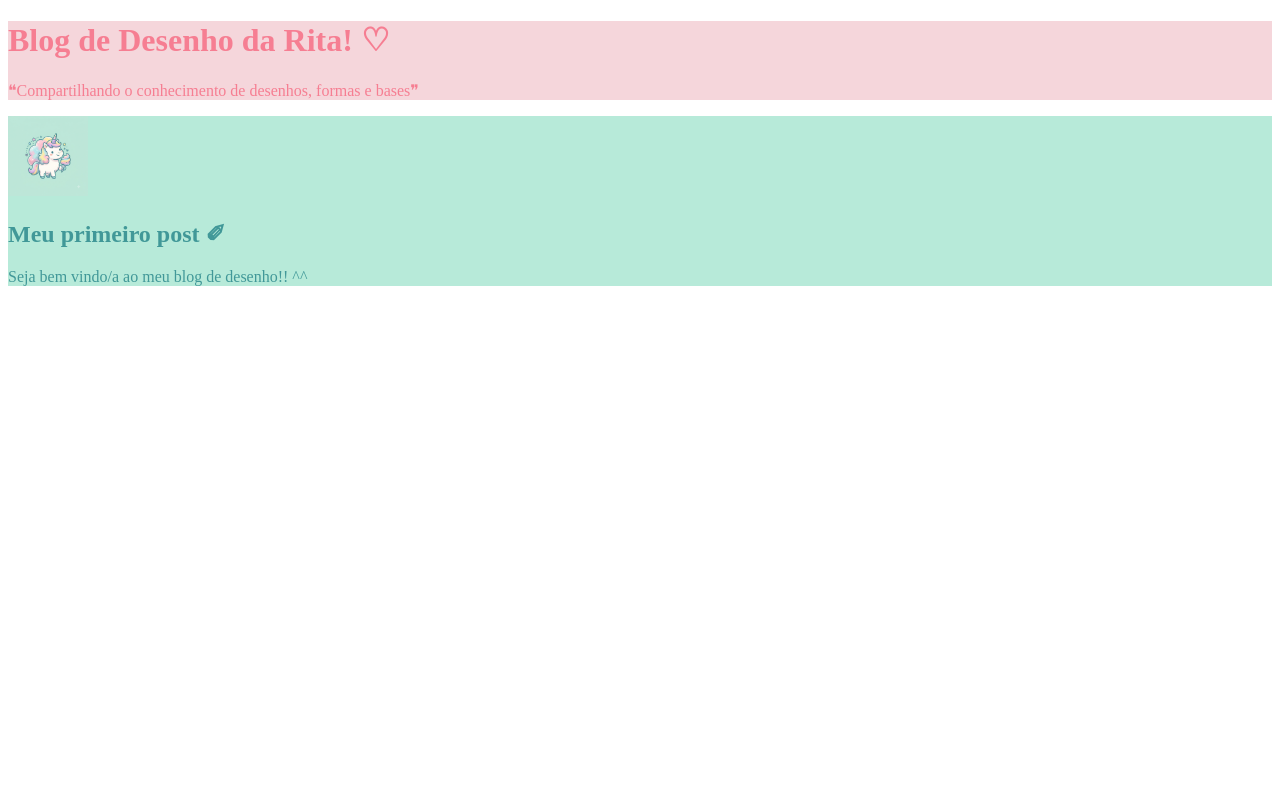
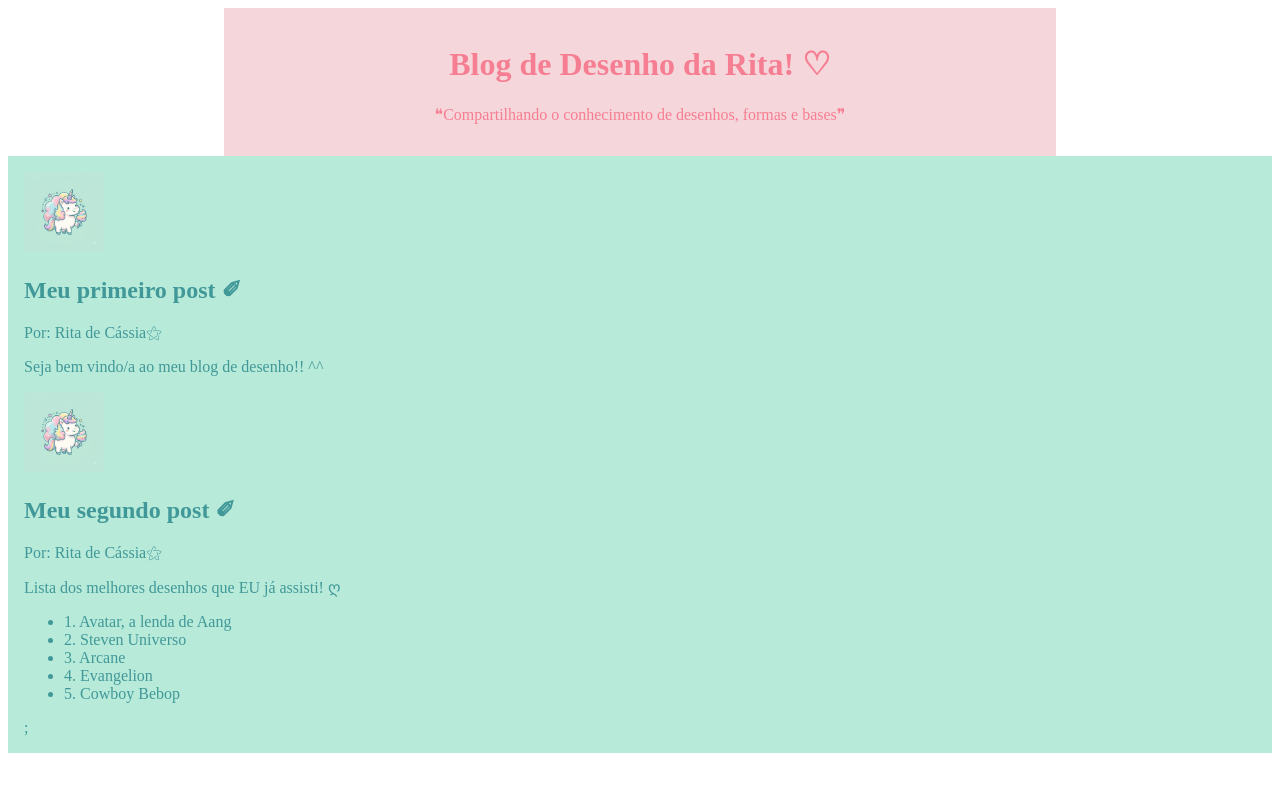
Before and after one commit to ritanogueira-cmd/pagina-web-rita-desenhinho-unicornio, a plain HTML site: page index.html in a window 1280 px wide. Drawn offline with Linux system fonts and the light colour scheme.

Commit message:
Update index.html

```diff
--- a/index.html
+++ b/index.html
@@ -8,10 +8,16 @@
         header{
             background-color: rgb(245, 214, 219);
             color: rgb(246, 126, 146);
+            text-align: center;
+            max-width: 800px;
+            margin: 0 auto;
+            padding: 16px;
         }
         main{
             background-color: rgb(183, 234, 217);
             color: rgb(65, 152, 152);
+            margin: 0 auto;
+            padding: 16px;
         }
         Img{
             width: 80px;
@@ -25,9 +31,26 @@
         <p>❝Compartilhando o conhecimento de desenhos, formas e bases❞</p>
     </header>
     <main>
-        <img src="imagem-blog.png">
-        <h2>Meu primeiro post ✐</h2>
-        <p>Seja bem vindo/a ao meu blog de desenho!! ^^</p>
+        <article>
+                <img src="imagem-blog.png" alt= "únicornio fofo">
+                <h2>Meu primeiro post ✐</h2>
+                <p>Por: Rita de Cássia⚝</p>
+                <p>Seja bem vindo/a ao meu blog de desenho!! ^^</p>
+        </article>
+
+        <article>
+            <img src="imagem-blog.png" alt= "únicornio fofo">
+            <h2>Meu segundo post ✐</h2>
+            <p>Por: Rita de Cássia⚝</p>
+            <p>Lista dos melhores desenhos que EU já assisti! ღ</p>
+                <ul>
+                    <li>1. Avatar, a lenda de Aang</li>
+                    <li>2. Steven Universo</li>
+                    <li>3. Arcane</li>
+                    <li>4. Evangelion</li>
+                    <li>5. Cowboy Bebop</li>
+                </ul>
+        </article>;
     </main>
 </body>
 </html>
```
